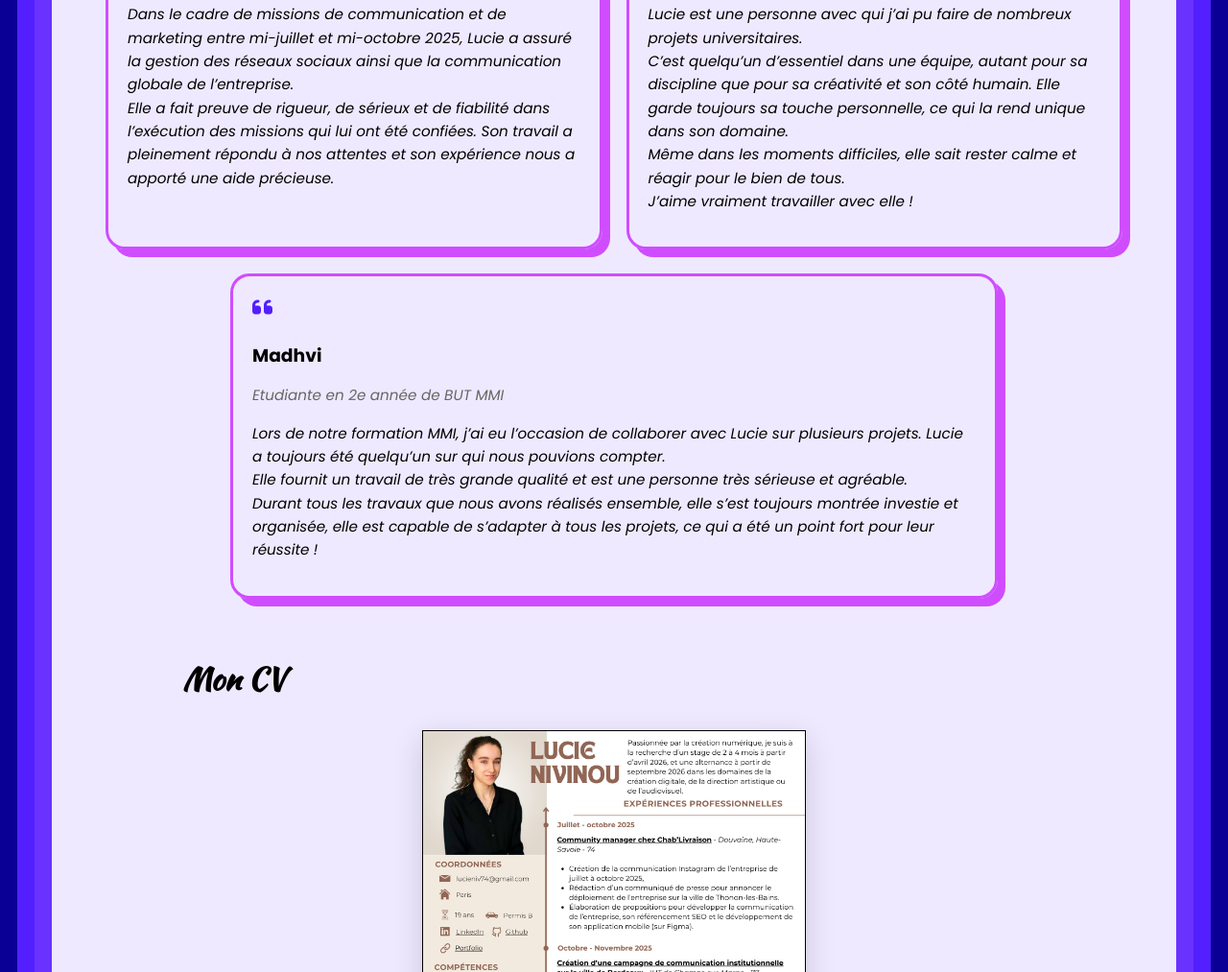
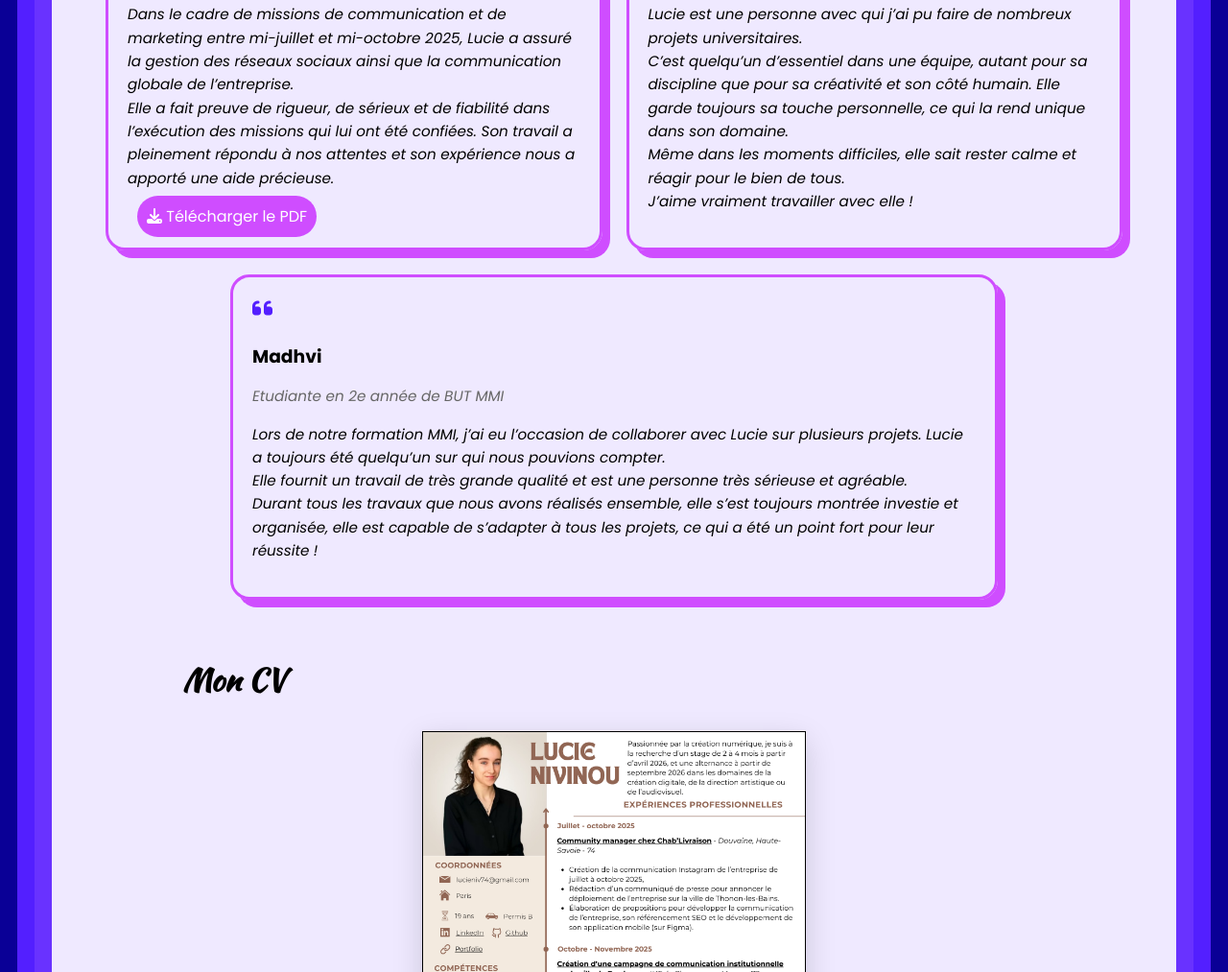
Before and after one commit to Lucie-Niv/portfolio, a plain HTML site: page index.html in a window 1280 px wide. Shown: the part 2357-3370 px from the top of the page at 96% size. Drawn offline with Linux system fonts and the light colour scheme; a web font is replaced by a local one.

Commit message:
Telechargement attestation collaboration recommandation

```diff
--- a/index.html
+++ b/index.html
@@ -159,6 +159,11 @@
                 Dans le cadre de missions de communication et de marketing entre mi-juillet et mi-octobre 2025, Lucie a assuré la gestion des réseaux sociaux ainsi que la communication globale de l’entreprise. <br>
                 Elle a fait preuve de rigueur, de sérieux et de fiabilité dans l’exécution des missions qui lui ont été confiées. Son travail a pleinement répondu à nos attentes et son expérience nous a apporté une aide précieuse.
             </p>
+            <div>
+                <a href="Attestation_collaboration_Lucie_ChabLivraison.pdf" download class="bouton2">
+                    <i class="fas fa-download"></i> Télécharger le PDF
+                </a>
+            </div>
         </div>
         <div class="temoignage_card">
             <i class="fas fa-quote-left quote-icon"></i>
--- a/styles.css
+++ b/styles.css
@@ -417,6 +417,7 @@ body.dark-mode .parcours-title {
   border: none;
   margin: 10px;
   border-radius: 250px;
+  text-decoration: none;
 }
 
 /* Dark Mode Buttons */
```
